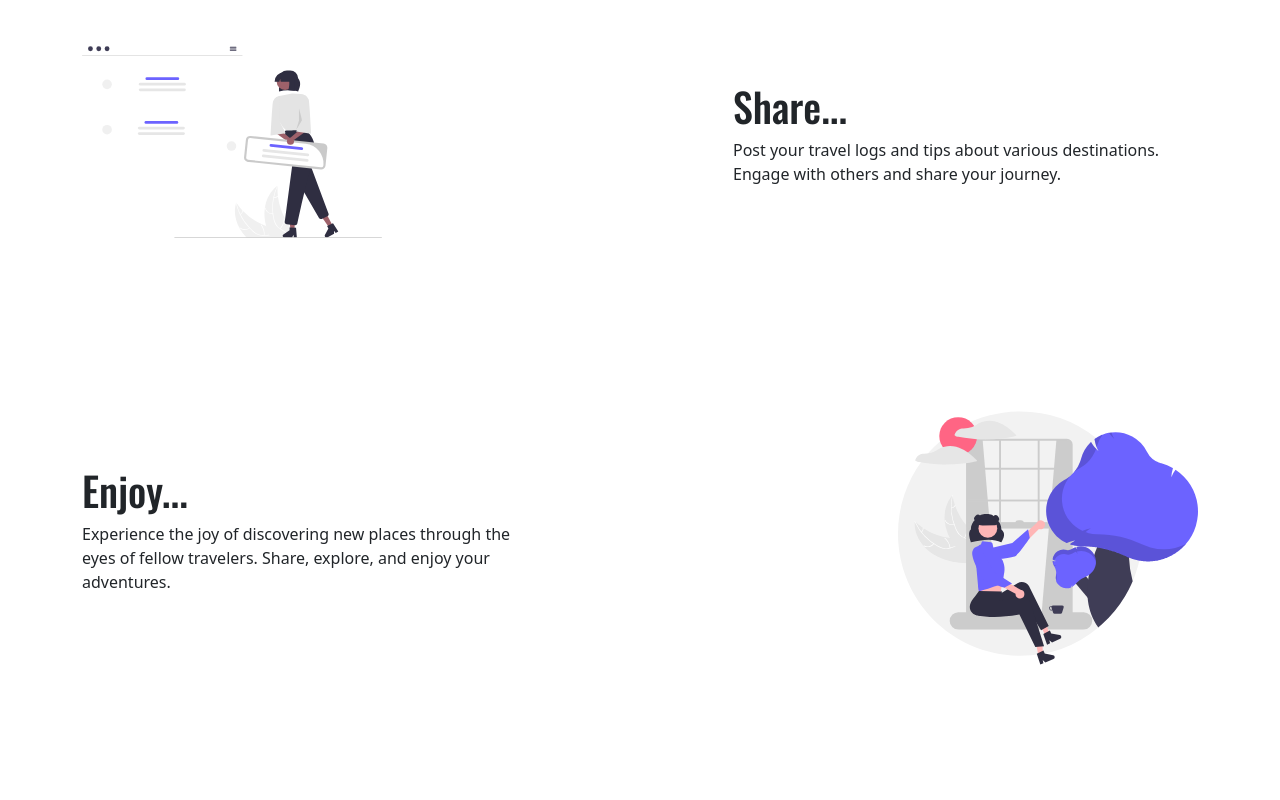
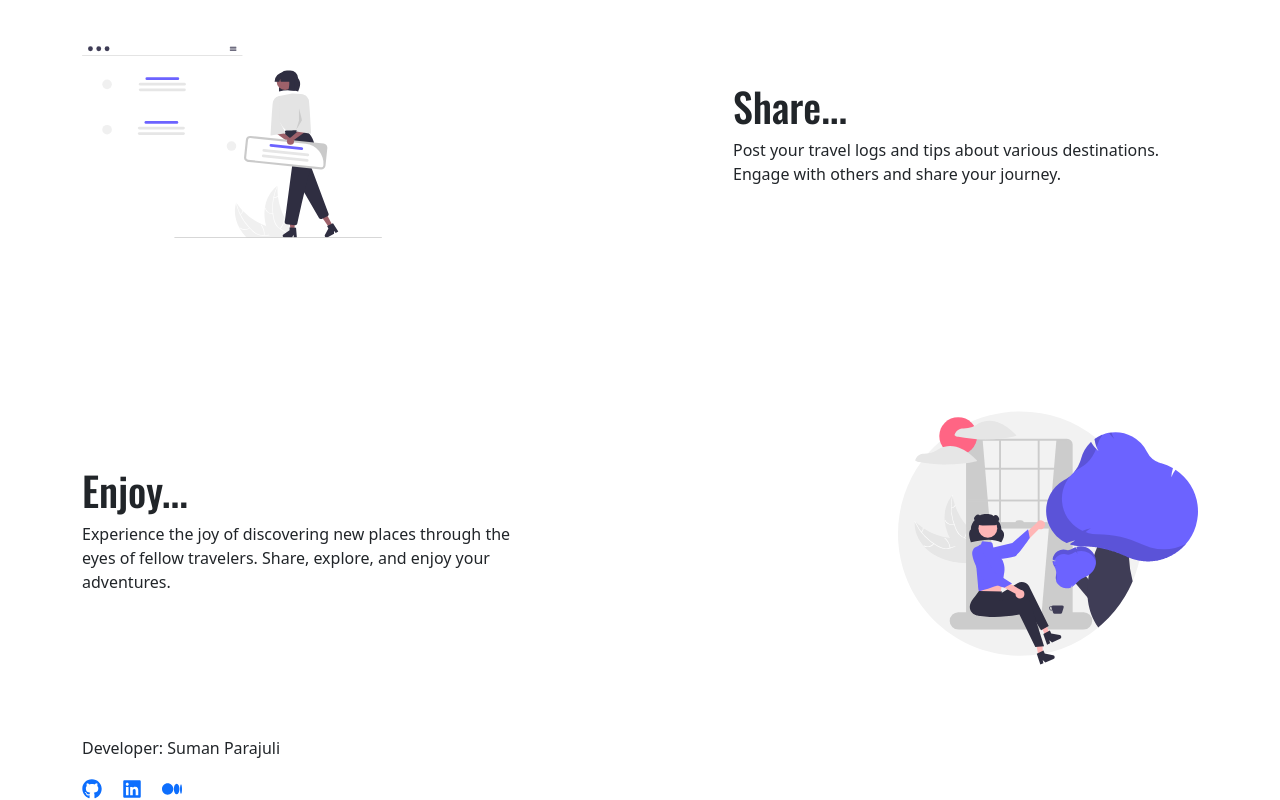
Before and after one commit to sumanbyte/travel-log-app, a React (Vite) app in the folder frontend/: page /about in a window 1280 px wide. Shown: the part 1063-1863 px from the top of the page. Before the commit the page ends 1799 px from the top, so only its background shows below. Built offline with nearby package versions, Linux system fonts and the light colour scheme; no server answers.

Commit message:
changed loading spinner

```diff
--- a/frontend/src/assets/loading-component/Loading.jsx
+++ b/frontend/src/assets/loading-component/Loading.jsx
@@ -1,7 +1,8 @@
-import loading from '../img/loading.gif'
 const Loading = () => {
   return (
-    <img src={loading} alt="" />
+    <div className="spinner-border text-dark" role="status">
+  <span className="visually-hidden">Loading...</span>
+</div>
   )
 }
 
--- a/frontend/src/components/About.jsx
+++ b/frontend/src/components/About.jsx
@@ -2,13 +2,19 @@ import Connect from "../assets/img/connect.svg";
 import Discuss from "../assets/img/discuss.svg";
 import Share from "../assets/img/share.svg";
 import Enjoy from "../assets/img/enjoy.svg";
+import { FaGithub } from "react-icons/fa";
+import { FaMedium } from "react-icons/fa6";
+import { FaLinkedin } from "react-icons/fa";
+import { Link } from "react-router-dom"
+
+
 
 const About = () => {
   return (
     <div className='mt-5 container'>
       <div className="container-fluid px-0">
-            <h1 className="display-5 fw-bold font-owsald">Travel Log Application</h1>
-            <p className="fs-6">Using a series of features. You can discuss about different travelling destinations and your preferences. Let&apos;s go.</p>
+        <h1 className="display-5 fw-bold font-owsald">Travel Log Application</h1>
+        <p className="fs-6">Using a series of features. You can discuss about different travelling destinations and your preferences. Let&apos;s go.</p>
       </div>
       <div className='d-flex flex-column'>
         <div className='d-flex justify-content-between align-items-center my-5'>
@@ -45,6 +51,21 @@ const About = () => {
 
         </div>
       </div>
+
+      <div className="">
+        <p>Developer: Suman Parajuli</p>
+        <div className="d-flex" style={{ gap: "20px" }}>
+          <Link to={`https://github.com/sumanbyte`} target="_blank"
+          ><FaGithub size={20} />
+          </Link>
+          <Link to={'https://www.linkedin.com/in/sumanbyte/'} target="_blank">
+            <FaLinkedin size={20} />
+          </Link>
+          <Link to={'https://medium.com/@sumanbyte'} target="_blank">
+            <FaMedium size={20} />
+          </Link>
+        </div>
+      </div>
     </div>
   )
 }
```
Also changed, not shown: 1 other file (tests, documents, lock files or other folders).
